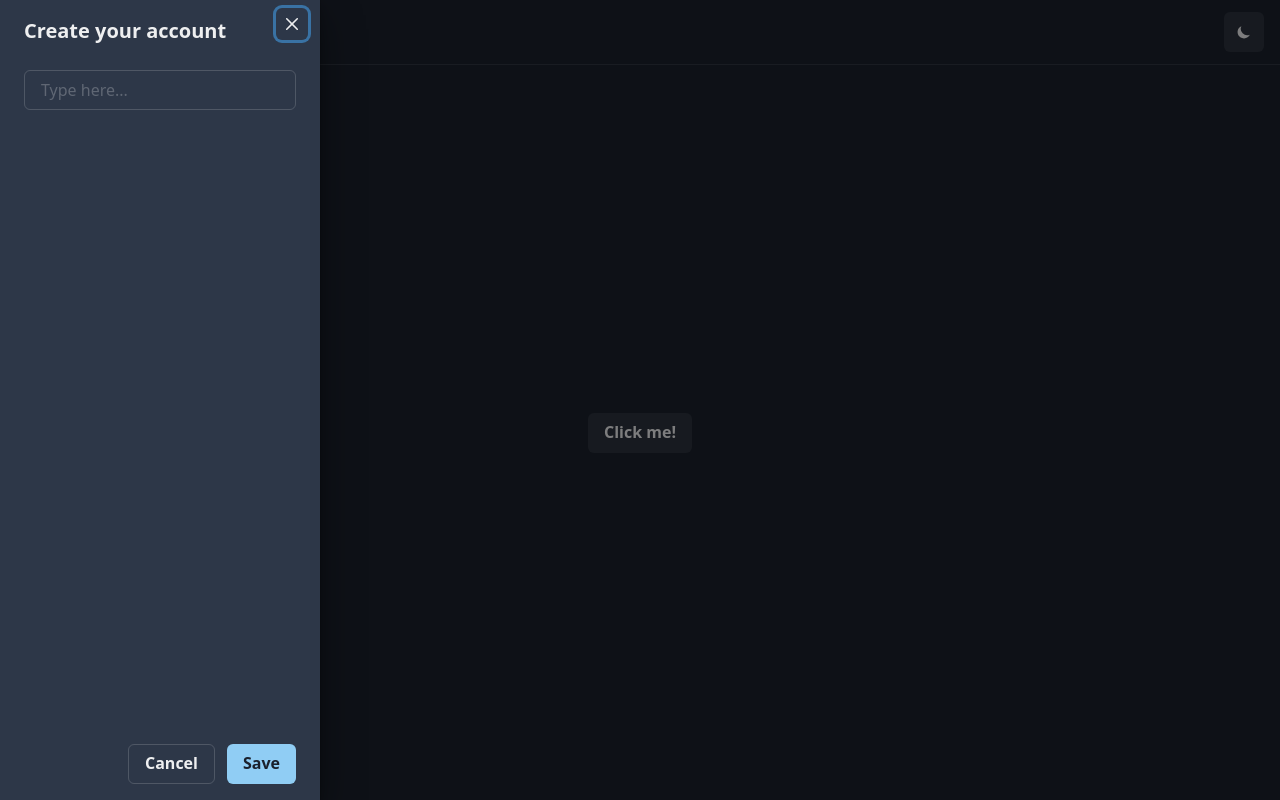
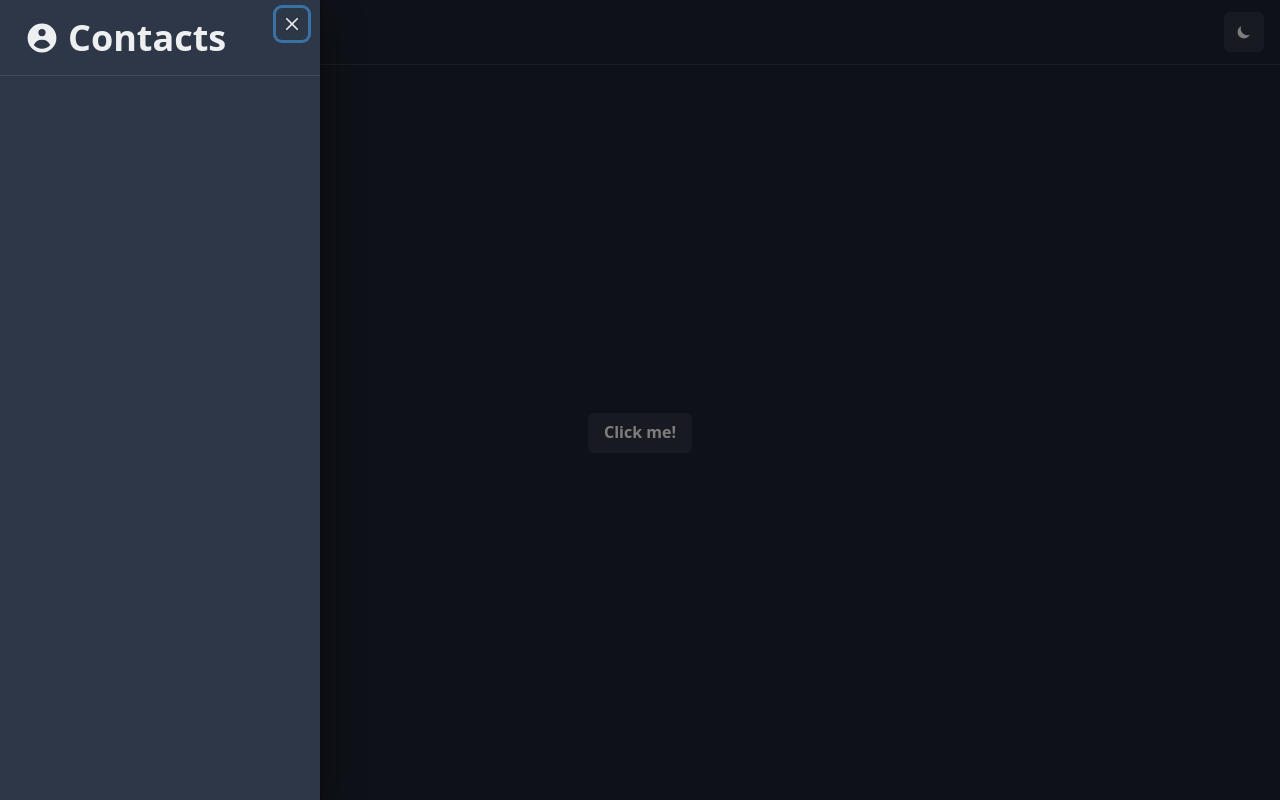
Before and after one commit to maxphillipsdev/contacts, a Next.js app: page / in a window 1280 px wide. Both pictures are taken after a click on the button 36 px from the left and 32 px from the top of the page. Built offline with nearby package versions, Linux system fonts and the light colour scheme.

Commit message:
Added header

```diff
--- a/components/AppShell.tsx
+++ b/components/shell/AppShell.tsx
@@ -10,7 +10,7 @@ import {
 import { HiMenu } from "react-icons/hi";
 import React from "react";
 import Sidebar from "./Sidebar";
-import ThemeToggle from "./ThemeToggle";
+import ThemeToggle from "../utils/ThemeToggle";
 
 const AppShell: React.FC = ({ children }) => {
   const { isOpen, onOpen, onClose } = useDisclosure();
--- a/components/Sidebar.tsx
+++ b/components/shell/Sidebar.tsx
@@ -1,5 +1,6 @@
 import {
   Button,
+  Divider,
   Drawer,
   DrawerBody,
   DrawerCloseButton,
@@ -7,9 +8,11 @@ import {
   DrawerFooter,
   DrawerHeader,
   DrawerOverlay,
+  Flex,
+  Heading,
   Input,
 } from "@chakra-ui/react";
-
+import { HiUserCircle } from "react-icons/hi";
 import React from "react";
 
 interface SidebarProps {
@@ -29,18 +32,16 @@ const Sidebar: React.FC<SidebarProps> = ({ isOpen, onClose, btnRef }) => {
       <DrawerOverlay />
       <DrawerContent>
         <DrawerCloseButton />
-        <DrawerHeader>Create your account</DrawerHeader>
+        <DrawerHeader display="flex" alignItems="center">
+          <HiUserCircle size="36" />
+          <Heading as="h4" marginLeft="0.5rem">
+            Contacts
+          </Heading>
+        </DrawerHeader>
+        <Divider />
+        <DrawerBody></DrawerBody>
 
-        <DrawerBody>
-          <Input placeholder="Type here..." />
-        </DrawerBody>
-
-        <DrawerFooter>
-          <Button variant="outline" mr={3} onClick={onClose}>
-            Cancel
-          </Button>
-          <Button colorScheme="blue">Save</Button>
-        </DrawerFooter>
+        <DrawerFooter></DrawerFooter>
       </DrawerContent>
     </Drawer>
   );
--- a/pages/_app.tsx
+++ b/pages/_app.tsx
@@ -1,7 +1,7 @@
 import type { AppProps } from "next/app";
 import { ChakraProvider } from "@chakra-ui/react";
 import appTheme from "../lib/theme";
-import AppShell from "../components/AppShell";
+import AppShell from "../components/shell/AppShell";
 
 function MyApp({ Component, pageProps }: AppProps) {
   return (
```
Also changed, not shown: components/utils/ThemeToggle.tsx (renamed from components/ThemeToggle.tsx).
